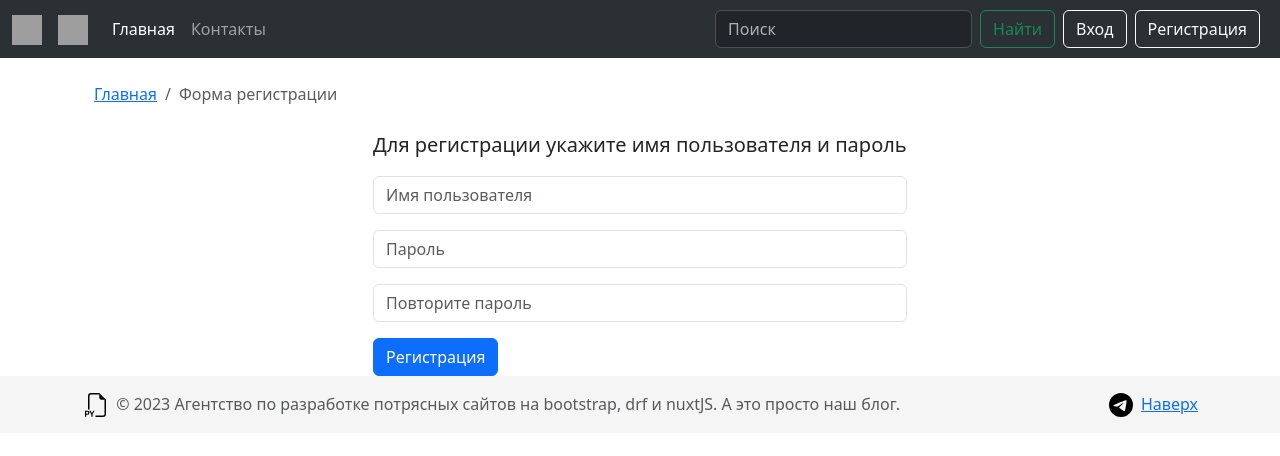
After one commit to nBogdanov/test_blog_django, a Django app: page /signup/ in a window 1280 px wide. The commit adds this page. Shown: the top 456 px of the page. Run offline with Django 4.2, Linux system fonts and the light colour scheme; some libraries are stand-ins or nearby versions; grey boxes are pictures that could not be loaded.

Commit message:
add signin and signout forms

```diff
--- a/blog/blog/settings.py
+++ b/blog/blog/settings.py
@@ -156,3 +156,5 @@ CKEDITOR_CONFIGS = {
 }
 
 ###################################
+
+LOGOUT_REDIRECT_URL = "/"
--- /dev/null
+++ b/blog/myblog/forms.py
@@ -0,0 +1,78 @@
+from django import forms
+from django.contrib.auth.models import User
+from django.contrib.auth import authenticate
+
+
+class SignUpForm(forms.Form):
+    username = forms.CharField(
+        max_length=100,
+        required=True,
+        widget=forms.TextInput(
+            attrs={
+                "class": "form-control",
+                "id": "inputUsername",
+                "placeholder": "Имя пользователя",
+            }
+        ),
+    )
+
+    password = forms.CharField(
+        required=True,
+        widget=forms.PasswordInput(
+            attrs={
+                "class": "form-control",
+                "id": "inputPassword",
+                "placeholder": "Пароль",
+            }
+        ),
+    )
+    repeat_password = forms.CharField(
+        required=True,
+        widget=forms.PasswordInput(
+            attrs={
+                "class": "form-control",
+                "id": "ReInputPassword",
+                "placeholder": "Повторите пароль",
+            }
+        ),
+    )
+
+    def clean(self):
+        password = self.cleaned_data["password"]
+        confirm_password = self.cleaned_data["repeat_password"]
+
+        if password != confirm_password:
+            raise forms.ValidationError("Пароли не совпадают")
+
+    def save(self):
+        user = User.objects.create_user(
+            username=self.cleaned_data["username"],
+            password=self.cleaned_data["password"],
+        )
+        #user.save()
+        auth = authenticate(**self.cleaned_data)
+        return auth
+
+class SignInForm(forms.Form):
+    username = forms.CharField(
+        max_length=100,
+        required=True,
+        widget=forms.TextInput(
+            attrs={
+                "class": "form-control",
+                "id": "inputUsername",
+                "placeholder": "Имя пользователя",
+            }
+        ),
+    )
+
+    password = forms.CharField(
+        required=True,
+        widget=forms.PasswordInput(
+            attrs={
+                "class": "form-control",
+                "id": "inputPassword",
+                "placeholder": "Пароль",
+            }
+        ),
+    )
--- a/blog/myblog/templates/myblog/block/navbar.html
+++ b/blog/myblog/templates/myblog/block/navbar.html
@@ -1,26 +1,23 @@
 <section class="my-navigation">
-    <nav class="navbar navbar-expand-lg bg-body-tertiary"  data-bs-theme="dark">
+  <nav class="navbar navbar-expand-lg bg-body-tertiary" data-bs-theme="dark">
     <div class="container-fluid">
-            <a href="#" class="navbar-brand">
-                <img src="https://upload.wikimedia.org/wikipedia/commons/c/c3/Python-logo-notext.svg" width="30" height="30" alt="Python">
-            </a>
-            <a href="#" class="navbar-brand">
-                <img src="https://upload.wikimedia.org/wikipedia/commons/a/ae/Nuxt_logo.svg" width="30" height="30" alt="NuxtJS">
-            </a>
-            <button class="navbar-toggler" type="button" data-bs-toggle="collapse" data-bs-target="#navbarSupportedContent" aria-controls="navbarSupportedContent" aria-expanded="false" aria-label="Toggle navigation">
-                <span class="navbar-toggler-icon"></span>
-            </button>
+      <a href="#" class="navbar-brand"><img src="https://upload.wikimedia.org/wikipedia/commons/c/c3/Python-logo-notext.svg" width="30" height="30" alt="Python" /></a>
+      <a href="#" class="navbar-brand"><img src="https://upload.wikimedia.org/wikipedia/commons/a/ae/Nuxt_logo.svg" width="30" height="30" alt="NuxtJS" /></a>
+      <button class="navbar-toggler" type="button" data-bs-toggle="collapse" data-bs-target="#navbarSupportedContent" aria-controls="navbarSupportedContent" aria-expanded="false" aria-label="Toggle navigation"><span class="navbar-toggler-icon"></span></button>
       <div class="collapse navbar-collapse" id="navbarSupportedContent">
         <div class="navbar-nav me-auto mb-2 mb-lg-0">
           <a class="nav-link active" aria-current="page" href="{% url 'index' %}">Главная</a>
           <a class="nav-link" href="#">Контакты</a>
         </div>
         <form class="d-flex" role="search">
-                    <input class="form-control me-2" type="search" placeholder="Поиск" aria-label="Поиск">
+          <input class="form-control me-2" type="search" placeholder="Поиск" aria-label="Поиск" />
           <button class="btn btn-outline-success me-2" type="submit">Найти</button>
-                    <button type="button" class="btn btn-outline-light me-2">Вход</button>
-                    <button type="button" class="btn btn-outline-light me-2">Регистрация</button>
-                    <button type="button" class="btn btn-outline-light">Выход</button>
+          {% if user.is_authenticated %}
+            <a class="btn btn-outline-light me-2" href="{% url 'signout' %}" role="button">Выход</a>
+          {% else %}
+            <a class="btn btn-outline-light me-2" href="{% url 'signin' %}" role="button">Вход</a>
+            <a class="btn btn-outline-light me-2" href="{% url 'signup' %}" role="button">Регистрация</a>
+          {% endif %}
         </form>
       </div>
     </div>
--- /dev/null
+++ b/blog/myblog/templates/myblog/signup.html
@@ -0,0 +1,60 @@
+{% extends './base.html' %}
+{% load static %}
+{% block title %}
+  Регистрация
+{% endblock %}
+
+{% block content %}
+  <section class="my-registration-form">
+    <div class="container">
+      <div class="row justify-content-center">
+        <div class="col-12">
+          <!-- ЭТО ХЛЕБНЫЕ КРОШКИ -->
+          <nav aria-label="breadcrumb" class="my-4">
+            <ol class="breadcrumb">
+              <li class="breadcrumb-item">
+                <a href="{% url 'index' %}">Главная</a>
+              </li>
+              <li class="breadcrumb-item active" aria-current="page">Форма регистрации</li>
+            </ol>
+          </nav>
+          <div class="row justify-content-center">
+            <div class="col-6">
+              <p class="lead">Для регистрации укажите имя пользователя и пароль</p>
+              {% if form.errors %}
+                {% for field in form %}
+                  {% for error in field.errors %}
+                    <div class="alert alert-danger">
+                      <strong>{{ error|escape }}</strong>
+                    </div>
+                  {% endfor %}
+                {% endfor %}
+                {% for error in form.non_field_errors %}
+                  <div class="alert alert-danger">
+                    <strong>{{ error|escape }}</strong>
+                  </div>
+                {% endfor %}
+              {% endif %}
+              <form method="post" action="{% url 'signup' %}">
+                {% csrf_token %}
+                <div class="mb-3">
+                  <label for="inputUsername" class="form-label visually-hidden">Имя пользователя</label>
+                  {{ form.username }}
+                </div>
+                <div class="mb-3">
+                  <label for="inputPassword" class="form-label visually-hidden">Пароль</label>
+                  {{ form.password }}
+                </div>
+                <div class="mb-3">
+                  <label for="ReInputPassword" class="form-label visually-hidden">Повторите пароль</label>
+                  {{ form.repeat_password }}
+                </div>
+                <button type="submit" class="btn btn-primary">Регистрация</button>
+              </form>
+            </div>
+          </div>
+        </div>
+      </div>
+    </div>
+  </section>
+{% endblock %}
--- a/blog/myblog/urls.py
+++ b/blog/myblog/urls.py
@@ -1,7 +1,12 @@
 from django.urls import path
-from .views import MainView, PostDetailView
+from .views import MainView, PostDetailView, SignUpView, SignInView
+from django.contrib.auth.views import LogoutView
+from django.conf import settings
 
 urlpatterns = [
-    path('', MainView.as_view(), name='index'),
-    path('blog/<slug>', PostDetailView.as_view(), name='post_detail'),
+    path("", MainView.as_view(), name="index"),
+    path("blog/<slug>", PostDetailView.as_view(), name="post_detail"),
+    path("signup/", SignUpView.as_view(), name="signup"),
+    path("signin/", SignInView.as_view(), name="signin"),
+    path('signout/', LogoutView.as_view(), {'next_page': settings.LOGOUT_REDIRECT_URL}, name='signout',),
 ]
--- a/blog/myblog/views.py
+++ b/blog/myblog/views.py
@@ -3,21 +3,71 @@ from django.shortcuts import render, get_object_or_404
 from django.views import View
 
 from .models import Post
+from .forms import SignUpForm, SignInForm
+from django.contrib.auth import login, authenticate
+from django.http import HttpResponseRedirect
 
 
 class MainView(View):
     def get(self, request, *args, **kwargs):
-        posts = Post.objects.all().order_by('-created_at')
+        posts = Post.objects.all().order_by("-created_at")
         paginator = Paginator(posts, 6)
 
-        page_number = request.GET.get('page')
+        page_number = request.GET.get("page")
         page_obj = paginator.get_page(page_number)
 
-        return render(request, 'myblog/index.html', context={
-            'page_obj': page_obj
-        })
+        return render(request, "myblog/index.html", context={"page_obj": page_obj})
+
 
 class PostDetailView(View):
     def get(self, request, slug, *args, **kwargs):
         post = get_object_or_404(Post, url=slug)
-        return render (request, 'myblog/post_detail.html', context={'post': post})
+        return render(request, "myblog/post_detail.html", context={"post": post})
+
+
+class SignUpView(View):
+    def get(self, request, *args, **kwargs):
+        form = SignUpForm()
+        return render(request, "myblog/signup.html", context={"form": form})
+
+    def post(self, request, *args, **kwargs):
+        form = SignUpForm(request.POST)
+        if form.is_valid():
+            user = form.save()
+            if user is not None:
+                login(request, user)
+                return HttpResponseRedirect("/")
+        return render(request, "myblog/signup.html", context={"form": form})
+
+
+class SignInView(View):
+    def get(self, request, *args, **kwargs):
+        form = SignInForm()
+        return render(
+            request,
+            "myblog/signin.html",
+            context={
+                "form": form,
+            },
+        )
+
+    def post(self, request, *args, **kwargs):
+        form = SignInForm(request.POST)
+        if form.is_valid():
+            username = request.POST["username"]
+            password = request.POST["password"]
+            user = authenticate(request, username=username, password=password)
+            if user is not None:
+                login(request, user)
+                return HttpResponseRedirect("/")
+            else:
+                form.add_error(None, "Неправильный пароль или указанная учётная запись не существует!")
+                return render(request, "myblog/signin.html", {"form": form})
+
+        return render(
+            request,
+            "myblog/signin.html",
+            context={
+                "form": form,
+            },
+        )
```
Also changed, not shown: blog/myblog/templates/myblog/signin.html (added, +57 -0 lines), blog/db.sqlite3. Lines whose indentation alone changed are shown as unchanged.
